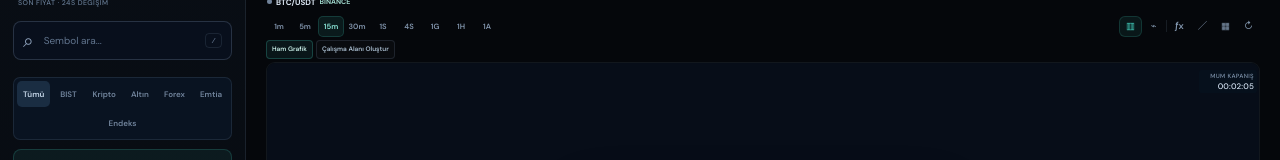
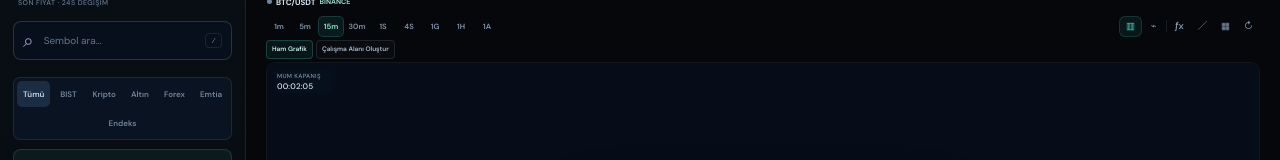
Before and after one commit to perforjanscoms/futbol-simulasyon-lab, a plain HTML site: page android-app/app/src/main/assets/marketdesk/index.html in a window 1280 px wide. Shown: the part 133-293 px from the top of the page. Drawn offline with Linux system fonts and the light colour scheme; no server answers.

Commit message:
Move candle close countdown off right axis

```diff
--- a/android-app/app/src/main/assets/marketdesk/styles.css
+++ b/android-app/app/src/main/assets/marketdesk/styles.css
@@ -1189,3 +1189,10 @@ html,body,.app-shell{background:#05070b!important}
 /* A small amount of extra room for the two lower indicators. */
 .lower-chart-wrap.stoch-rsi-chart-wrap{height:101px!important;flex:0 0 101px!important}
 .lower-chart-wrap.macd-chart-wrap{height:117px!important;flex:0 0 117px!important}
+
+
+/* PR16: keep the candle-close countdown off the right price axis. */
+.candle-countdown{
+  left:7px!important;right:auto!important;
+  align-items:flex-start!important;text-align:left!important;
+}
```
